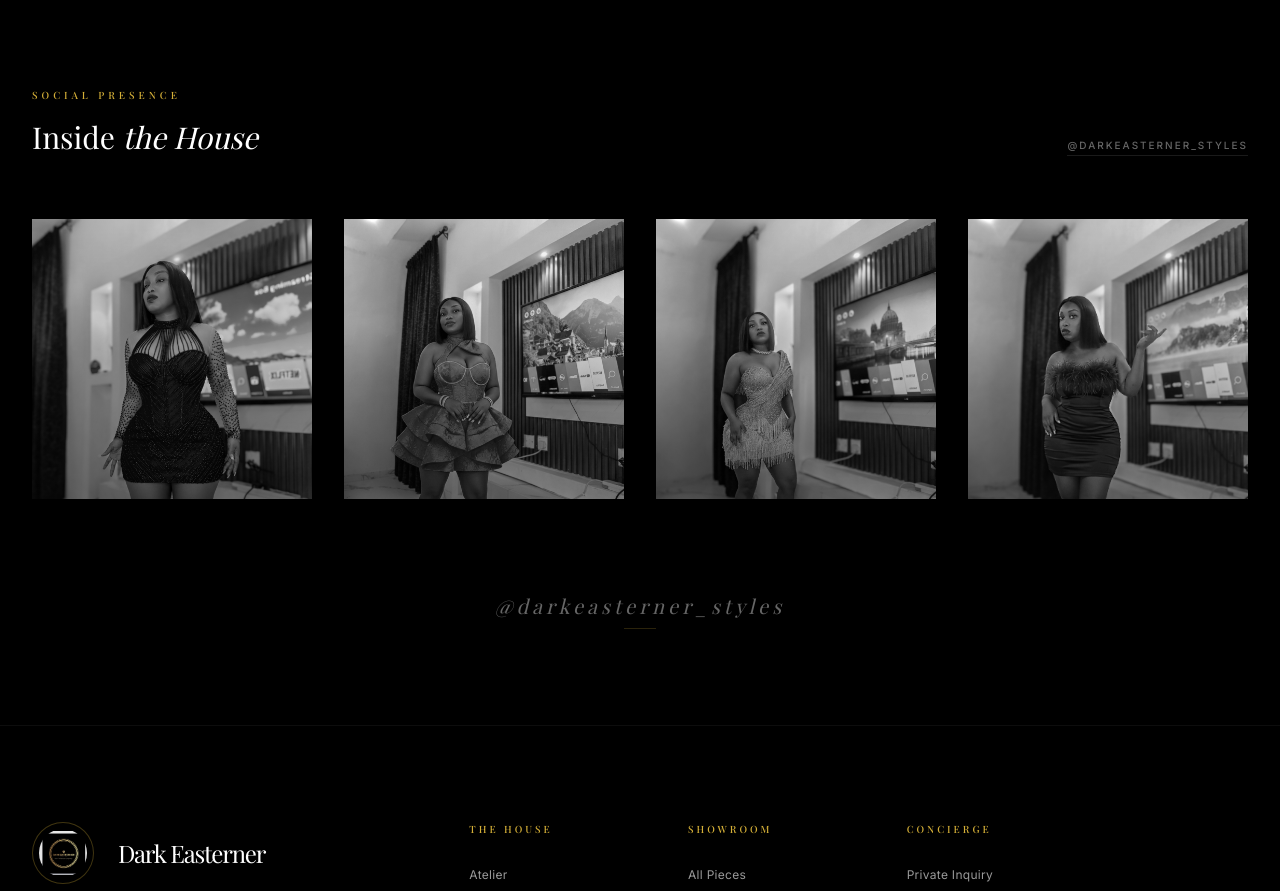
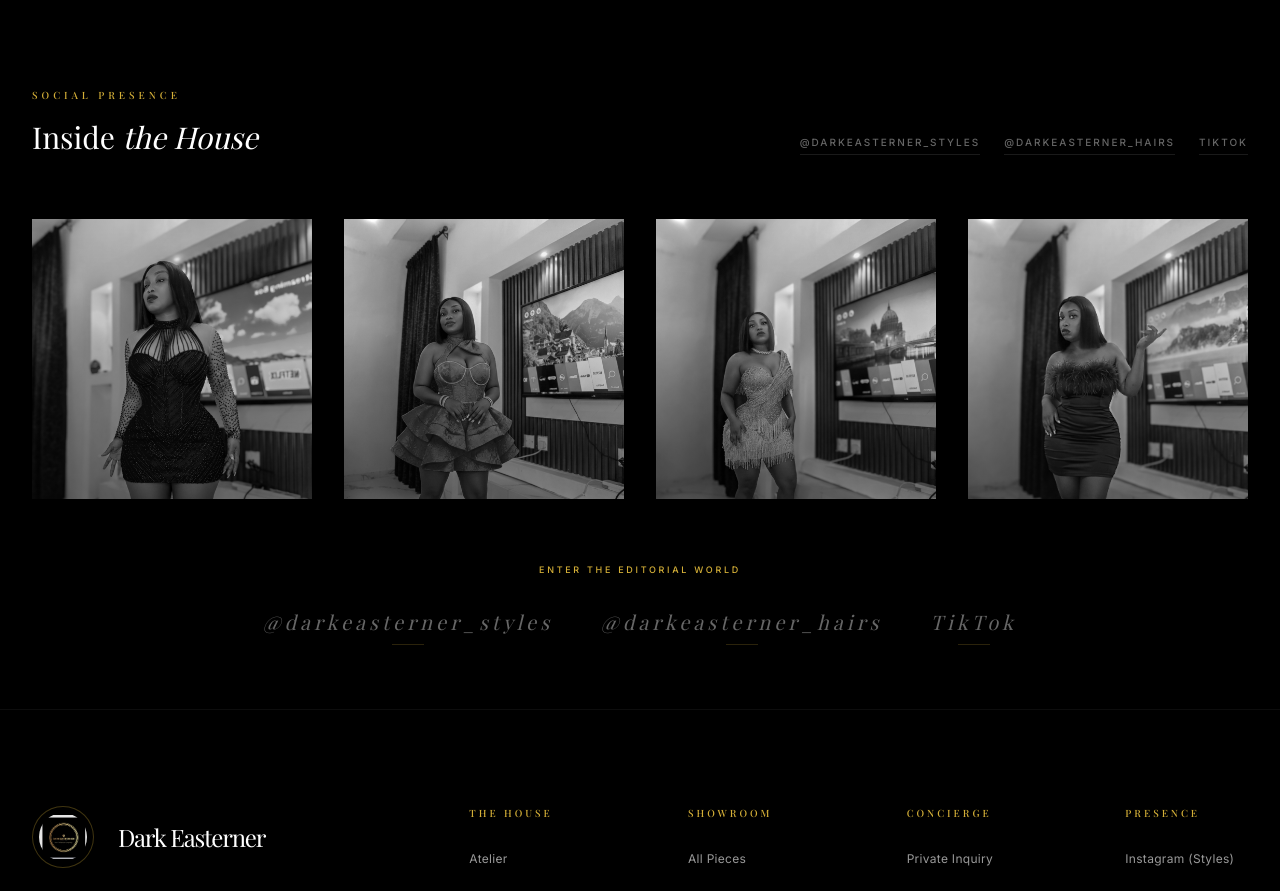
Before and after one commit to AlphaMaleBaDI/DarkEasternerCollections, a Next.js app: page /about in a window 1280 px wide. Shown: the part 1140-2031 px from the top of the page. Built offline with nearby package versions, Linux system fonts and the light colour scheme; no server answers; a web font is replaced by a local one.

Commit message:
style(ui): Refine visual flow and finalize social ecosystem spacing

```diff
--- a/src/components/sections/InstagramFeed.tsx
+++ b/src/components/sections/InstagramFeed.tsx
@@ -20,7 +20,7 @@ const instaPosts = [
 
 export const InstagramFeed: React.FC = () => {
   return (
-    <section className="pt-12 pb-24 md:py-24 bg-deep-black overflow-hidden border-t border-soft-white/5">
+    <section className="pt-12 pb-10 md:pb-16 md:pt-24 bg-deep-black overflow-hidden border-t border-soft-white/5">
       <div className="container">
 
         {/* Section Header */}
@@ -44,6 +44,7 @@ export const InstagramFeed: React.FC = () => {
             whileInView={{ opacity: 1, x: 0 }}
             viewport={{ once: true }}
             transition={{ duration: theme.motion.duration.slow }}
+            className="flex flex-wrap justify-end gap-4 md:gap-6"
           >
             <a
               href="https://www.instagram.com/darkeasterner_styles"
@@ -52,6 +53,22 @@ export const InstagramFeed: React.FC = () => {
               className="text-soft-white/40 hover:text-luxury-gold transition-colors duration-500 uppercase tracking-[0.2em] text-[10px] font-medium pb-1 border-b border-soft-white/10"
             >
               @darkeasterner_styles
+            </a>
+            <a
+              href="https://www.instagram.com/darkeasterner_hairs"
+              target="_blank"
+              rel="noopener noreferrer"
+              className="text-soft-white/40 hover:text-luxury-gold transition-colors duration-500 uppercase tracking-[0.2em] text-[10px] font-medium pb-1 border-b border-soft-white/10"
+            >
+              @darkeasterner_hairs
+            </a>
+            <a
+              href="https://vm.tiktok.com/ZS9YfsAJ7Xxdj-QBIL5/"
+              target="_blank"
+              rel="noopener noreferrer"
+              className="text-soft-white/40 hover:text-luxury-gold transition-colors duration-500 uppercase tracking-[0.2em] text-[10px] font-medium pb-1 border-b border-soft-white/10"
+            >
+              TikTok
             </a>
           </motion.div>
         </div>
@@ -86,22 +103,46 @@ export const InstagramFeed: React.FC = () => {
           whileInView={{ opacity: 1, y: 0 }}
           viewport={{ once: true }}
           transition={{ duration: theme.motion.duration.slow, delay: 0.4 }}
-          className="mt-16 text-center"
+          className="mt-16 flex flex-col items-center gap-8"
         >
+          <span className="text-luxury-gold uppercase tracking-[0.3em] text-[9px] font-medium">
+            Enter the Editorial World
+          </span>
+          <div className="flex flex-col md:flex-row items-center gap-6 md:gap-12">
             <a
               href="https://www.instagram.com/darkeasterner_styles"
               target="_blank"
               rel="noopener noreferrer"
-            className="group inline-flex flex-col items-center gap-2"
+              className="group flex flex-col items-center gap-2"
             >
-            <span className="text-luxury-gold uppercase tracking-[0.3em] text-[9px] font-medium opacity-0 group-hover:opacity-100 transition-all duration-700 -translate-y-1 group-hover:translate-y-0">
-              Enter the Editorial World
-            </span>
               <span className="text-soft-white/40 group-hover:text-soft-white text-lg md:text-xl font-heading tracking-[0.2em] transition-all duration-700 italic">
                 @darkeasterner_styles
               </span>
               <div className="w-8 h-[1px] bg-luxury-gold/20 group-hover:w-16 group-hover:bg-luxury-gold/50 transition-all duration-700" />
             </a>
+            <a
+              href="https://www.instagram.com/darkeasterner_hairs"
+              target="_blank"
+              rel="noopener noreferrer"
+              className="group flex flex-col items-center gap-2"
+            >
+              <span className="text-soft-white/40 group-hover:text-soft-white text-lg md:text-xl font-heading tracking-[0.2em] transition-all duration-700 italic">
+                @darkeasterner_hairs
+              </span>
+              <div className="w-8 h-[1px] bg-luxury-gold/20 group-hover:w-16 group-hover:bg-luxury-gold/50 transition-all duration-700" />
+            </a>
+            <a
+              href="https://vm.tiktok.com/ZS9YfsAJ7Xxdj-QBIL5/"
+              target="_blank"
+              rel="noopener noreferrer"
+              className="group flex flex-col items-center gap-2"
+            >
+              <span className="text-soft-white/40 group-hover:text-soft-white text-lg md:text-xl font-heading tracking-[0.2em] transition-all duration-700 italic">
+                TikTok
+              </span>
+              <div className="w-8 h-[1px] bg-luxury-gold/20 group-hover:w-16 group-hover:bg-luxury-gold/50 transition-all duration-700" />
+            </a>
+          </div>
         </motion.div>
 
       </div>
--- a/src/components/ui/Footer.tsx
+++ b/src/components/ui/Footer.tsx
@@ -9,7 +9,7 @@ export const Footer: React.FC = () => {
   const currentYear = new Date().getFullYear();
 
   return (
-    <footer className="bg-deep-black border-t border-soft-white/5 pt-24 pb-12">
+    <footer className="bg-deep-black border-t border-soft-white/5 pt-12 md:pt-24 pb-12">
       <div className="container">
         <div className="grid grid-cols-1 md:grid-cols-2 lg:grid-cols-12 gap-16 lg:gap-24">
 
@@ -45,12 +45,21 @@ export const Footer: React.FC = () => {
             </ul>
           </div>
 
-          <div className="lg:col-span-4 space-y-6">
+          <div className="lg:col-span-2 space-y-6">
             <h4 className="text-luxury-gold uppercase tracking-[0.3em] text-[10px] font-medium">Concierge</h4>
             <ul className="space-y-4">
               <li><a href={createWhatsAppInquiry({ type: 'general' })} target="_blank" rel="noopener noreferrer" className="text-soft-white/60 hover:text-soft-white text-xs tracking-wide transition-colors">Private Inquiry</a></li>
               <li><a href={createWhatsAppInquiry({ type: 'styling' })} target="_blank" rel="noopener noreferrer" className="text-soft-white/60 hover:text-soft-white text-xs tracking-wide transition-colors">Styling Consultation</a></li>
               <li><Link href="/#faq" className="text-soft-white/60 hover:text-soft-white text-xs tracking-wide transition-colors">Acquisition FAQ</Link></li>
+            </ul>
+          </div>
+
+          <div className="lg:col-span-2 space-y-6">
+            <h4 className="text-luxury-gold uppercase tracking-[0.3em] text-[10px] font-medium">Presence</h4>
+            <ul className="space-y-4">
+              <li><a href="https://www.instagram.com/darkeasterner_styles" target="_blank" rel="noopener noreferrer" className="text-soft-white/60 hover:text-soft-white text-xs tracking-wide transition-colors">Instagram (Styles)</a></li>
+              <li><a href="https://www.instagram.com/darkeasterner_hairs" target="_blank" rel="noopener noreferrer" className="text-soft-white/60 hover:text-soft-white text-xs tracking-wide transition-colors">Instagram (Hairs)</a></li>
+              <li><a href="https://vm.tiktok.com/ZS9YfsAJ7Xxdj-QBIL5/" target="_blank" rel="noopener noreferrer" className="text-soft-white/60 hover:text-soft-white text-xs tracking-wide transition-colors">TikTok</a></li>
             </ul>
           </div>
         </div>
```
Lines whose indentation alone changed are shown as unchanged.
